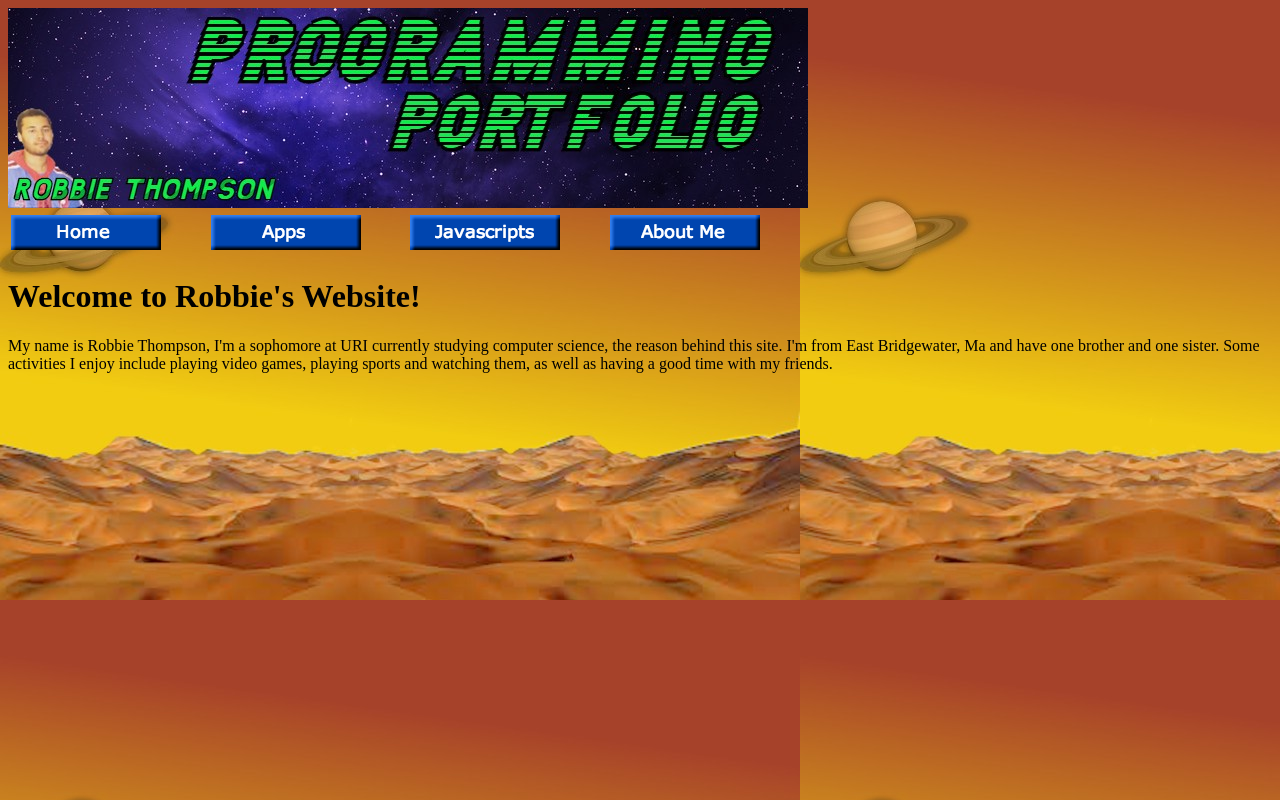
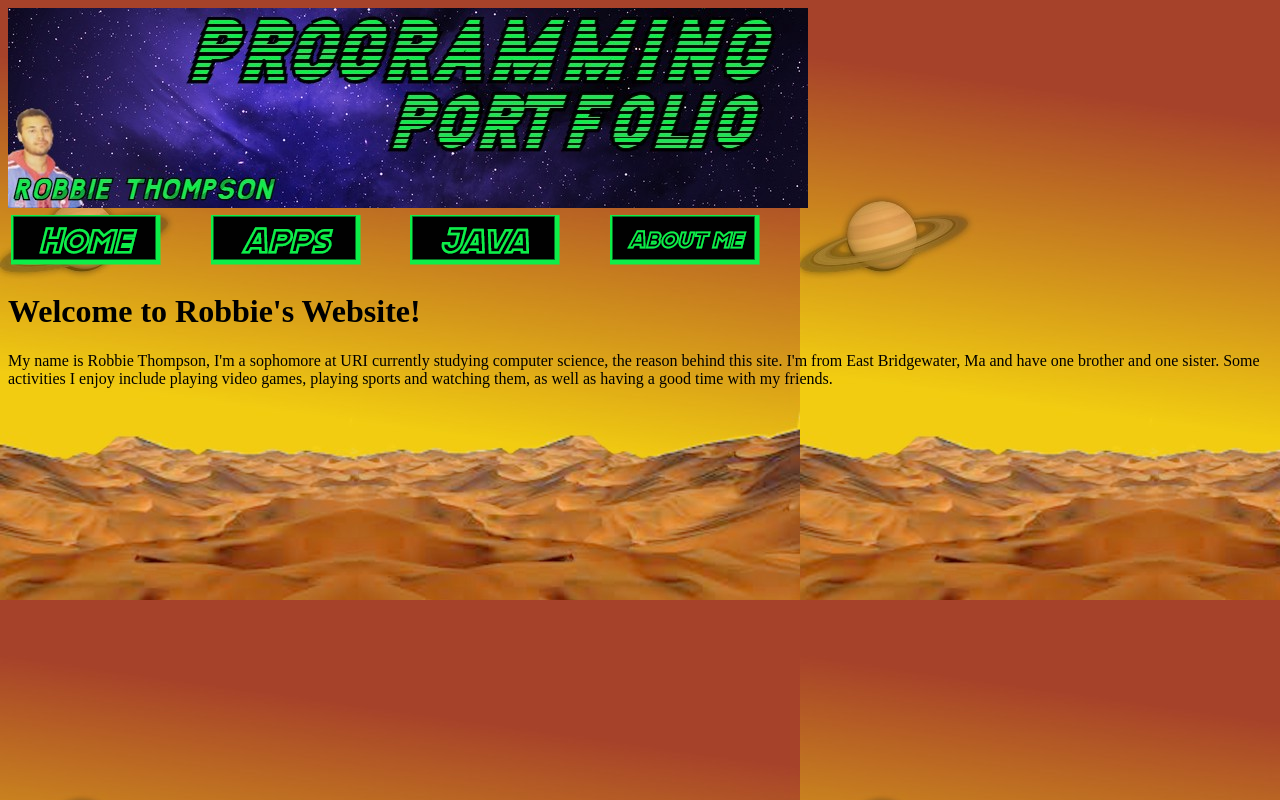
Before and after one commit to robbiethompson4/robbiethompson4.github.io, a plain HTML site: page index.html in a window 1280 px wide. Drawn offline with Linux system fonts and the light colour scheme.

Commit message:
Update index.html

```diff
--- a/index.html
+++ b/index.html
@@ -10,10 +10,10 @@
     <table id="nav-table">
         <thread>
         <tr>
-        <td> <a href="home.html"> <img src="homeCSC.png"></img></a></td>
-        <td> <a href="apps.html"> <img src="appsCSC.png"></img></a></td>
-        <td> <a href="javascript.html"> <img src="javaCSC.png"></img></a></td>
-        <td> <a href="aboutMe.html"> <img src="aboutmeCSC.png"></img></a></td>
+        <td> <a href="home.html"> <img src="Homebutton.png"></img></a></td>
+        <td> <a href="apps.html"> <img src="apps.png"></img></a></td>
+        <td> <a href="javascript.html"> <img src="java.png"></img></a></td>
+        <td> <a href="aboutMe.html"> <img src="aboutme.png	"></img></a></td>
                                                                               </tr>
 </thread>
                                                                                      </table>
```
